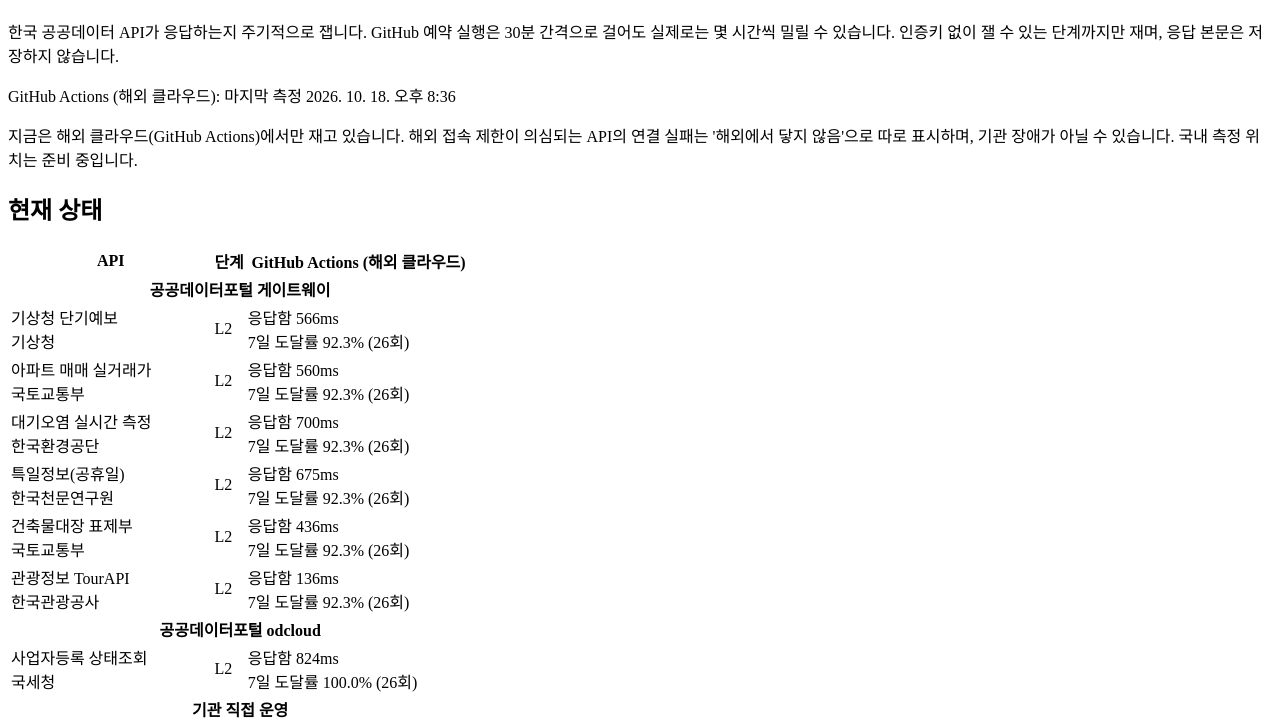
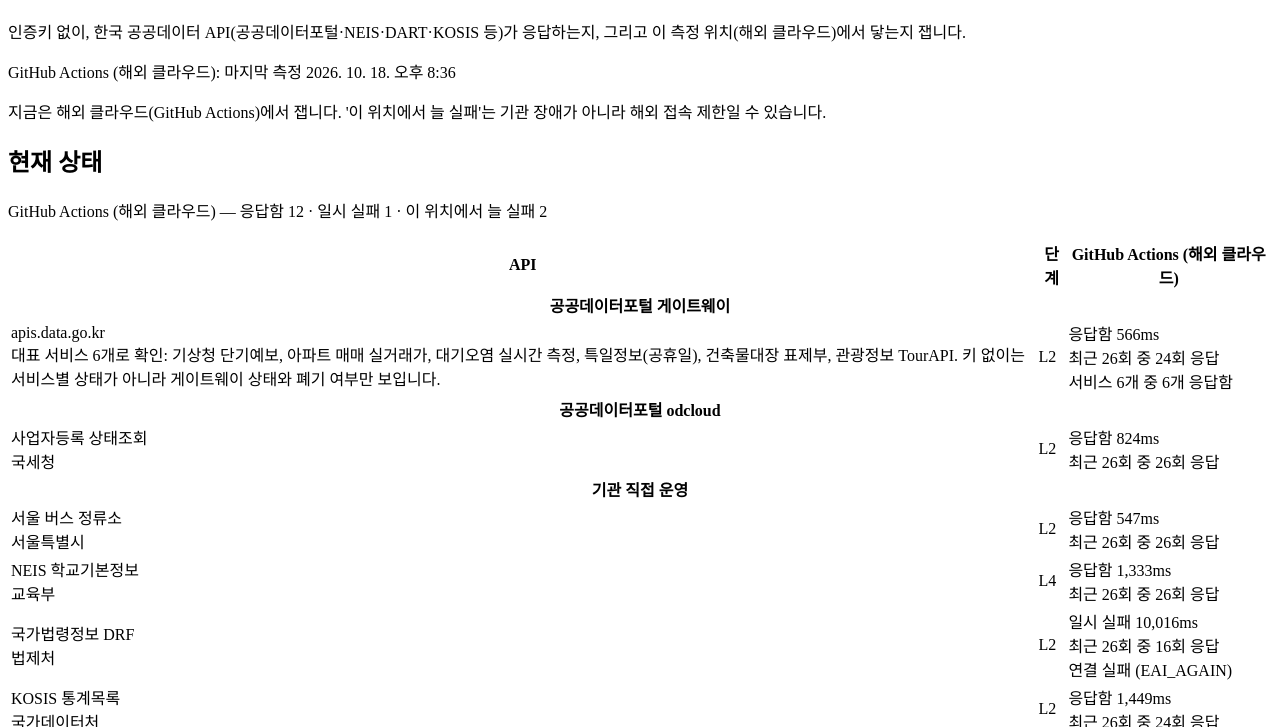
Before and after one commit to Raonkim/kr-public-api-status, a website with bundled scripts: page docs/index.html in a window 1280 px wide. Shown: the part 70-797 px from the top of the page. Built offline with nearby package versions, Linux system fonts and the light colour scheme.

Commit message:
Judge 'always failing here' from each location's own history; group gateway rows; add summary line; honest cadence and wording

```diff
--- a/docs/app.js
+++ b/docs/app.js
@@ -1,9 +1,9 @@
 // 상태판 렌더링. 데이터는 같은 저장소의 data/ 아래 JSON만 읽는다.
-import { currentState, staleThresholdMs } from './state.js';
+import { currentState, staleThresholdMs, isOverseasUnreachable } from './state.js';
 
 const LABEL = {
   up: '응답함', flaky: '일시 실패', down: '응답 없음', changed: '형식 변경', retired: '폐기됨', denied: '접근 거부',
-  unreachable: '해외에서 닿지 않음', stale: '측정 중단', invalid: '측정 무효', none: '측정 없음',
+  unreachable: '이 위치에서 늘 실패', stale: '측정 중단', invalid: '측정 무효', none: '측정 없음',
 };
 const LONG = { u: 'up', d: 'down', r: 'retired', c: 'changed', x: 'denied' };
 const SPARK = 48; // 최근 48회
@@ -40,13 +40,38 @@
   for (const run of loc.history.runs.slice(-SPARK)) {
     const v = run.r[id];
     let cls = !run.v ? 'invalid' : v ? LONG[v[0]] : 'none';
-    // 이력에는 실패 원인이 없어, 해외 차단 대상의 실패 칸은 모두 회색으로 그린다.
-    if (cls === 'down' && loc.scope === 'overseas' && target.overseasBlocked) cls = 'unreachable';
+    // 이 해외 위치에서 한 번도 닿지 않은 대상의 실패 칸은 회색으로 그린다.
+    if (cls === 'down' && isOverseasUnreachable(loc, target)) cls = 'unreachable';
     const cell = el('i', null, cls);
     cell.title = `${kst(run.t)} ${run.v ? (LABEL[cls] ?? '-') : '측정 무효 회차'}${v ? ` ${v[1]}ms` : ''}`;
     wrap.append(cell);
   }
   return wrap;
+}
+
+// 같은 게이트웨이(apis.data.go.kr)를 거치는 서비스들은 키 없이 재면 같은 신호를 낸다. 한 행으로 묶고,
+// 서비스별로 다른 것(폐기·형식 변경 등)만 따로 적는다.
+const GATEWAY = '공공데이터포털 게이트웨이';
+
+function gatewayCell(members, loc) {
+  const td = cell(members[0], loc);
+  const states = members.map((t) => ({ t, ...currentState(t, loc) }));
+  const up = states.filter((x) => x.state === 'up').length;
+  const odd = states.filter((x) => x.state !== states[0].state);
+  td.append(el('div', `서비스 ${members.length}개 중 ${up}개 응답함`, 'up7'));
+  for (const x of odd) td.append(el('div', `${x.t.name}: ${LABEL[x.state]}`, 'reason'));
+  return td;
+}
+
+// 표 위 한 줄 요약(측정 위치마다)
+function summaryLine(rows, loc) {
+  const count = new Map();
+  for (const t of rows) {
+    const { state } = currentState(t, loc);
+    count.set(state, (count.get(state) || 0) + 1);
+  }
+  const order = ['up', 'flaky', 'down', 'unreachable', 'denied', 'changed', 'retired', 'stale', 'invalid', 'none'];
+  return order.filter((k) => count.get(k)).map((k) => `${LABEL[k]} ${count.get(k)}`).join(' · ');
 }
 
 function cell(target, loc) {
@@ -55,8 +80,7 @@
   td.append(el('span', LABEL[state], `badge ${state}`));
   if (r && state !== 'stale') td.append(el('span', ` ${r.ms.toLocaleString('ko-KR')}ms`, 'ms'));
   const u = uptime(target.id, loc.history.runs);
-  const word = loc.scope === 'overseas' ? '도달률' : '응답률';
-  td.append(el('div', u ? `7일 ${word} ${u.pct.toFixed(1)}% (${u.n}회)` : '이력 없음', 'up7'));
+  td.append(el('div', u ? `최근 ${u.n}회 중 ${Math.round((u.pct * u.n) / 100)}회 응답` : '이력 없음', 'up7'));
   td.append(spark(target, loc));
   if (r?.reason && state !== 'up' && state !== 'stale') td.append(el('div', r.reason, 'reason'));
   if (r?.schemaChangedAt) td.append(el('div', `구조 변경 ${kst(r.schemaChangedAt)}`, 'reason'));
@@ -83,6 +107,11 @@
   }).join(' · ');
   $('overseas-only').hidden = !locs.every((l) => l.scope === 'overseas');
 
+  // 게이트웨이 서비스는 대표 1행으로 센다
+  const gateway = targets.targets.filter((t) => t.group === GATEWAY);
+  const rows = [...(gateway.length ? [gateway[0]] : []), ...targets.targets.filter((t) => t.group !== GATEWAY)];
+  $('summary').textContent = locs.map((l) => `${l.label} — ${summaryLine(rows, l)}`).join(' / ');
+
   const head = el('tr');
   head.append(el('th', 'API'), el('th', '단계'));
   for (const l of locs) head.append(el('th', l.label));
@@ -90,8 +119,22 @@
 
   const body = $('board-body');
   body.replaceChildren();
+  if (gateway.length) {
+    const tr = el('tr', null, 'group');
+    const th = el('th', GATEWAY);
+    th.colSpan = 2 + locs.length;
+    tr.append(th);
+    body.append(tr);
+    const row = el('tr');
+    const name = el('td');
+    name.append(el('div', 'apis.data.go.kr', 'name'),
+      el('div', `대표 서비스 ${gateway.length}개로 확인: ${gateway.map((t) => t.name).join(', ')}. 키 없이는 서비스별 상태가 아니라 게이트웨이 상태와 폐기 여부만 보입니다.`, 'org'));
+    row.append(name, el('td', 'L2', 'level'));
+    for (const l of locs) row.append(gatewayCell(gateway, l));
+    body.append(row);
+  }
   let group = null;
-  for (const t of targets.targets) {
+  for (const t of targets.targets.filter((x) => x.group !== GATEWAY)) {
     if (t.group !== group) {
       group = t.group;
       const tr = el('tr', null, 'group');
--- a/docs/data/targets.json
+++ b/docs/data/targets.json
@@ -1,5 +1,5 @@
 {
- "_comment": "인증키 없이 부를 수 있는 단계까지만 잰다. expect가 맞으면 '응답함'. level: L2 = 키 없음 응답 서명 확인(게이트웨이 생존), L4 = 공개 샘플로 실제 데이터와 필드 구조까지 확인. networkCheck는 측정하는 쪽 회선 확인용으로 한국 공공기관과 무관한 곳을 쓴다. overseasBlocked: 2026-10-10 해외 측정 노드(check-host.net)에서 연결이 막힌 곳. 해외 측정 위치에서 이 대상의 연결 실패만 '해외에서 닿지 않음'으로 보인다.",
+  "_comment": "인증키 없이 부를 수 있는 단계까지만 잰다. expect가 맞으면 '응답함'. level: L2 = 키 없음 응답 서명 확인(게이트웨이 생존), L4 = 공개 샘플로 실제 데이터와 필드 구조까지 확인. networkCheck는 측정하는 쪽 회선 확인용으로 한국 공공기관과 무관한 곳을 쓴다.",
   "networkCheck": {
     "url": "https://www.gstatic.com/generate_204",
     "status": 204
@@ -17,8 +17,7 @@
       },
       "retired": {
         "bodyIncludes": "NO_OPENAPI_SERVICE_ERROR"
-   },
-   "overseasBlocked": true
+      }
     },
     {
       "id": "molit-apt",
@@ -32,8 +31,7 @@
       },
       "retired": {
         "bodyIncludes": "NO_OPENAPI_SERVICE_ERROR"
-   },
-   "overseasBlocked": true
+      }
     },
     {
       "id": "airkorea",
@@ -47,8 +45,7 @@
       },
       "retired": {
         "bodyIncludes": "NO_OPENAPI_SERVICE_ERROR"
-   },
-   "overseasBlocked": true
+      }
     },
     {
       "id": "holiday",
@@ -62,8 +59,7 @@
       },
       "retired": {
         "bodyIncludes": "NO_OPENAPI_SERVICE_ERROR"
-   },
-   "overseasBlocked": true
+      }
     },
     {
       "id": "bldhub",
@@ -77,8 +73,7 @@
       },
       "retired": {
         "bodyIncludes": "NO_OPENAPI_SERVICE_ERROR"
-   },
-   "overseasBlocked": true
+      }
     },
     {
       "id": "tour",
@@ -92,8 +87,7 @@
       },
       "retired": {
         "bodyIncludes": "NO_OPENAPI_SERVICE_ERROR"
-   },
-   "overseasBlocked": true
+      }
     },
     {
       "id": "odcloud-nts",
@@ -140,8 +134,7 @@
       "url": "https://www.law.go.kr/DRF/lawSearch.do?target=law&type=XML",
       "expect": {
         "bodyIncludes": "필수입력요소 검증에 실패"
-   },
-   "overseasBlocked": true
+      }
     },
     {
       "id": "kosis",
@@ -152,8 +145,7 @@
       "url": "https://kosis.kr/openapi/statisticsList.do?method=getList&format=json",
       "expect": {
         "bodyIncludes": "인증KEY값이 누락"
-   },
-   "overseasBlocked": true
+      }
     },
     {
       "id": "dart",
@@ -223,8 +215,7 @@
         "jsonPath": "COOKRCP01.row.0.RCP_NM",
         "exists": true
       },
-   "rows": "COOKRCP01.row",
-   "overseasBlocked": true
+      "rows": "COOKRCP01.row"
     },
     {
       "id": "juso",
@@ -235,8 +226,7 @@
       "url": "https://business.juso.go.kr/addrlink/addrLinkApi.do?keyword=%EC%84%B8%EC%A2%85%EB%A1%9C&resultType=json",
       "expect": {
         "bodyIncludes": "\"errorCode\":\"E0001\""
-   },
-   "overseasBlocked": true
+      }
     },
     {
       "id": "vworld",
@@ -247,8 +237,7 @@
       "url": "https://api.vworld.kr/req/address?service=address&request=getcoord&version=2.0&address=x&type=road&format=json",
       "expect": {
         "bodyIncludes": "PARAM_REQUIRED"
-   },
-   "overseasBlocked": true
+      }
     },
     {
       "id": "kma-apihub",
@@ -259,8 +248,7 @@
       "url": "https://apihub.kma.go.kr/api/typ01/url/kma_sfctm2.php?tm=202610100900&stn=108",
       "expect": {
         "bodyIncludes": "유효한 인증키가 아닙니다"
-   },
-   "overseasBlocked": true
+      }
     },
     {
       "id": "its",
@@ -271,8 +259,7 @@
       "url": "https://openapi.its.go.kr:9443/trafficInfo?type=all&getType=json",
       "expect": {
         "bodyIncludes": "\"resultCode\":4005"
-   },
-   "overseasBlocked": true
+      }
     }
   ],
   "excluded": [
--- a/docs/index.html
+++ b/docs/index.html
@@ -7,6 +7,13 @@
   <meta name="referrer" content="no-referrer">
   <title>공공 API 상태판</title>
   <meta name="description" content="한국 공공데이터 API가 응답하는지, 어디서 닿는지 주기적으로 측정해 공개합니다.">
+  <meta property="og:type" content="website">
+  <meta property="og:url" content="https://raonkim.github.io/kr-public-api-status/">
+  <meta property="og:title" content="공공 API 상태판">
+  <meta property="og:description" content="한국 공공데이터 API 20곳이 응답하는지, 어디서 닿는지 주기적으로 재서 공개하는 비공식 상태판.">
+  <meta property="og:locale" content="ko_KR">
+  <meta name="twitter:card" content="summary">
+  <link rel="canonical" href="https://raonkim.github.io/kr-public-api-status/">
   <link rel="stylesheet" href="style.css">
   <script type="module" src="app.js"></script>
 </head>
@@ -14,13 +21,14 @@
 <main>
   <header>
     <h1>공공 API 상태판</h1>
-    <p class="lede">한국 공공데이터 API가 응답하는지 주기적으로 잽니다. GitHub 예약 실행은 30분 간격으로 걸어도 실제로는 몇 시간씩 밀릴 수 있습니다. 인증키 없이 잴 수 있는 단계까지만 재며, 응답 본문은 저장하지 않습니다.</p>
+    <p class="lede">인증키 없이, 한국 공공데이터 API(공공데이터포털·NEIS·DART·KOSIS 등)가 응답하는지, 그리고 이 측정 위치(해외 클라우드)에서 닿는지 잽니다.</p>
     <p id="updated" class="meta" aria-live="polite">불러오는 중…</p>
-    <p id="overseas-only" class="warn" hidden>지금은 해외 클라우드(GitHub Actions)에서만 재고 있습니다. 해외 접속 제한이 의심되는 API의 연결 실패는 '해외에서 닿지 않음'으로 따로 표시하며, 기관 장애가 아닐 수 있습니다. 국내 측정 위치는 준비 중입니다.</p>
+    <p id="overseas-only" class="note" hidden>지금은 해외 클라우드(GitHub Actions)에서 잽니다. '이 위치에서 늘 실패'는 기관 장애가 아니라 해외 접속 제한일 수 있습니다.</p>
   </header>
 
   <section aria-labelledby="t-h">
     <h2 id="t-h">현재 상태</h2>
+    <p id="summary" class="callout" aria-live="polite"></p>
     <div class="table-wrap">
       <table id="board">
         <thead id="board-head"></thead>
@@ -36,7 +44,7 @@
       <dt><span class="badge flaky">일시 실패</span></dt><dd>이번 측정에서만 실패했습니다. 두 번 연속 실패해야 '응답 없음'으로 봅니다.</dd>
       <dt><span class="badge down">응답 없음</span></dt><dd>두 번 연속 연결 실패, 시간 초과(15초), 또는 서버 오류(5xx)입니다.</dd>
       <dt><span class="badge changed">형식 변경</span></dt><dd>응답은 왔지만 정해 둔 형식과 다릅니다. 점검 페이지나 API 개편일 수 있습니다.</dd>
-      <dt><span class="badge unreachable">해외에서 닿지 않음</span></dt><dd>해외 측정 위치에서, 해외 접속 제한이 의심되는 API(2026-10-10 해외 측정 노드에서 막혔던 13곳)에 연결하지 못했습니다. 다만 GitHub Actions에서는 이 중 상당수가 닿습니다. 그 밖의 API의 실패와 서버 오류는 그대로 '응답 없음'으로 보입니다.</dd>
+      <dt><span class="badge unreachable">이 위치에서 늘 실패</span></dt><dd>해외 측정 위치에서 최근 측정(최대 20회)에 한 번도 성공하지 못한 API입니다. 원인은 확인하지 못했습니다(해외 접속 제한, 측정 주소 문제 등). 평소 닿던 API가 실패하면 그대로 '응답 없음'으로 보입니다.</dd>
       <dt><span class="badge denied">접근 거부</span></dt><dd>401·403·429 같은 거부 응답입니다. 방화벽이나 호출 제한일 수 있습니다.</dd>
       <dt><span class="badge stale">측정 중단</span></dt><dd>그 위치의 마지막 측정이 평소 측정 간격의 3배(최소 90분)보다 오래됐습니다. 보이는 상태는 현재가 아닙니다.</dd>
       <dt><span class="badge retired">폐기됨</span></dt><dd>공공데이터포털이 "서비스가 없거나 폐기됨"이라고 답했습니다.</dd>
@@ -44,6 +52,7 @@
     <ul class="notes">
       <li><b>L2</b>는 키 없이 불러 게이트웨이(입구)가 정해진 오류로 답하는지만 봅니다. 기관 서버가 실제 데이터를 주는지는 알 수 없습니다.</li>
       <li><b>L4</b>는 기관이 공개한 샘플 호출로 실제 데이터와 필드 구조까지 봅니다. 필드 구조가 바뀌면 '구조 변경'을 표시합니다.</li>
+      <li>30분 간격으로 예약하지만, GitHub 예약 실행은 크게 밀려 실제 간격은 몇 시간일 수 있습니다(2026-10-14~18 중앙값 약 3.5시간). 실시간 장애 알림 용도로는 맞지 않습니다.</li>
       <li>측정 위치마다 결과가 다릅니다. 일부 기관은 한국 밖 IP에서 오는 접속을 받지 않는 것으로 보입니다. 해외 클라우드에서 '응답 없음'이면 기관 장애가 아니라 해외 접속 제한일 수 있습니다.</li>
       <li>측정할 때마다 한국 공공기관과 무관한 주소(구글 정적 파일) 하나로 측정하는 쪽 회선을 먼저 확인합니다. 이것이 실패한 회차는 '측정 무효'로 응답률 계산에서 뺍니다.</li>
     </ul>
--- a/docs/state.js
+++ b/docs/state.js
@@ -1,14 +1,15 @@
 // 화면에 보일 상태를 정한다. 브라우저와 Node 테스트가 같이 쓴다.
 
-// 연결 단계 실패(시간 초과·연결 실패)인지. 서버 오류(5xx)는 해외 차단과 무관하다.
-export function isConnectFailure(result) {
-  return Boolean(result?.reason) && (result.reason.startsWith('시간 초과') || result.reason.startsWith('연결 실패'));
+// 이 측정 위치에서 최근 유효 회차(최대 20회)에 한 번도 성공하지 못한 대상인지.
+// 다른 곳에서 잰 '해외 차단 목록'은 측정 위치(클라우드)마다 맞지 않았으므로, 그 위치의 이력으로만 판단한다.
+// 평소 닿던 곳의 실패는 여기에 걸리지 않아 '응답 없음'으로 그대로 보인다.
+export function neverReachedHere(targetId, runs, minRuns = 6) {
+  const recent = (runs || []).filter((r) => r.v && r.r[targetId]).slice(-20);
+  return recent.length >= minRuns && recent.every((r) => r.r[targetId][0] !== 'u');
 }
 
-// 해외 측정 위치에서, 해외 접속이 막힌 것으로 확인된 대상의 연결 실패만 '해외에서 닿지 않음'으로 부른다.
-// 나머지(해외에서도 닿는 곳의 실패, 5xx)는 실제 장애일 수 있으므로 원래 판정을 그대로 보인다.
-export function isOverseasUnreachable(loc, target, result) {
-  return loc.scope === 'overseas' && Boolean(target.overseasBlocked) && isConnectFailure(result);
+export function isOverseasUnreachable(loc, target) {
+  return loc.scope === 'overseas' && neverReachedHere(target.id, loc.history?.runs);
 }
 
 // 두 번 연속 실패해야 '응답 없음'
@@ -18,7 +19,7 @@
   const r = loc.latest.results.find((x) => x.id === target.id);
   if (!r) return { state: 'none' };
   if (r.status !== 'down') return { state: r.status, r };
-  if (isOverseasUnreachable(loc, target, r)) return { state: 'unreachable', r };
+  if (isOverseasUnreachable(loc, target)) return { state: 'unreachable', r };
   const runs = loc.history.runs;
   const prev = runs.length >= 2 ? runs[runs.length - 2].r[target.id] : null;
   return { state: prev && prev[0] === 'd' ? 'down' : 'flaky', r };
```
Also changed, not shown: lib.test.mjs (+13 -11 lines), targets.json (+14 -27 lines), README.md. Lines whose indentation alone changed are shown as unchanged.
